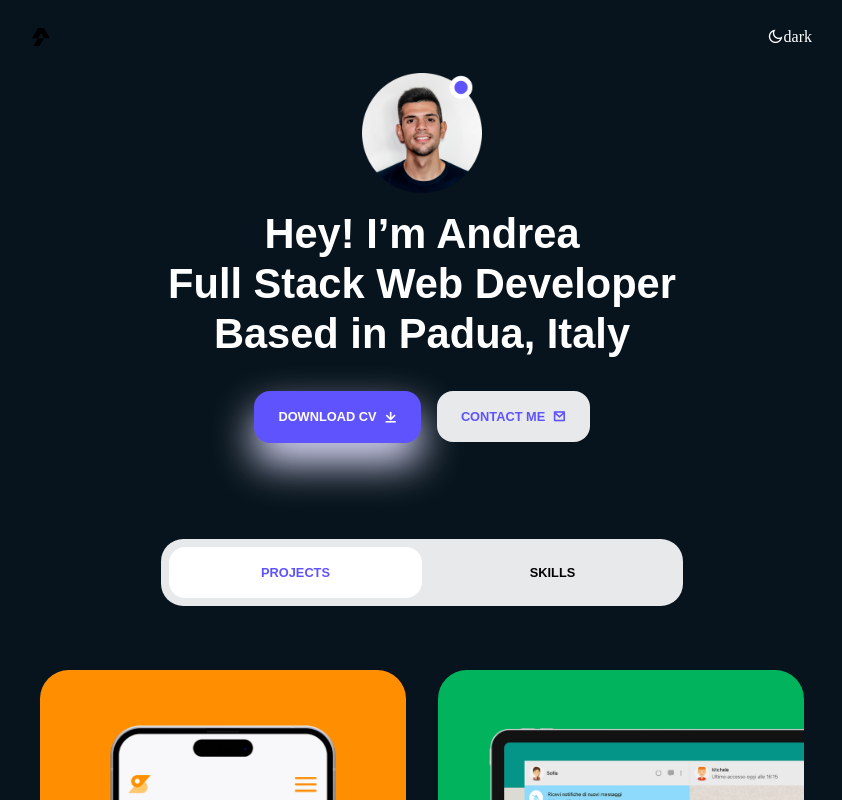
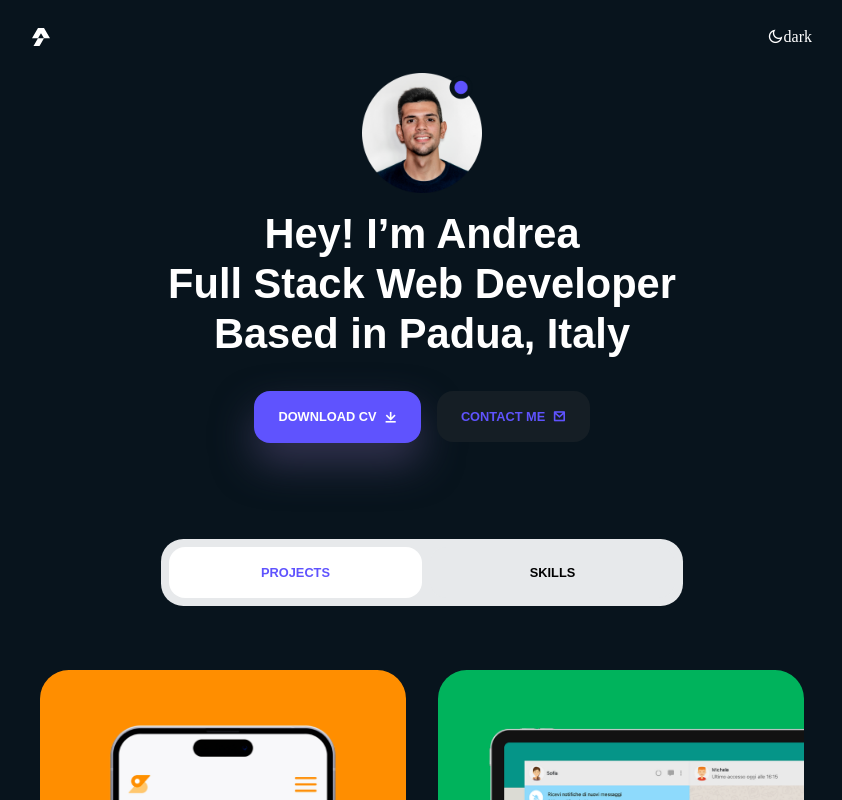
Before and after one commit to andrea-salvalaggio/my-portfolio, a Vue app: page / in a window 1280 px wide. Shown: the top 800 px of the page, without its empty margins (218-1060 px from the left). Built offline with nearby package versions, Linux system fonts and the light colour scheme.

Commit message:
style: :art: Fix header element color in dark mode

```diff
--- a/src/components/Header/HeaderComponent.vue
+++ b/src/components/Header/HeaderComponent.vue
@@ -2,9 +2,9 @@
   <div class="container px-lg-5">
     <div class="row px-md-4 px-lg-5">
       <div class="col-12 d-flex justify-content-between align-items-center py-4 px-5">
-        <div class="logo ps-lg-5">
+        <div class="ps-lg-5">
           <a href="/">
-            <img class="w-50" src="../../assets/img/logo.svg" alt="Personal Logo">
+            <img class="logo w-50" src="../../assets/img/logo.svg" alt="Personal Logo">
           </a>
         </div>
         <div class="icon pe-lg-5">
@@ -12,7 +12,7 @@
         </div>
       </div>
 
-      <HeroComponent/>
+      <HeroComponent :mode="mode"/>
     </div>
   </div>
 </template>
@@ -31,10 +31,15 @@ export default {
 
 <style lang="scss" scoped>
 @import "../../../styles/variables.scss";
+
 .icon {
   &:hover {
     color: $primaryColorBrand;
     cursor: pointer;
   }
 }
+
+.dark .logo{
+  filter: invert(1);
+}
 </style>
--- a/src/components/Header/Hero/HeroComponent.vue
+++ b/src/components/Header/Hero/HeroComponent.vue
@@ -1,7 +1,7 @@
 <template>
   <div>
     <PresentationElement/>
-    <ContactElement/>
+    <ContactElement :mode="mode"/>
   </div>
 </template>
 
--- a/src/components/Header/Section/ContactElement.vue
+++ b/src/components/Header/Section/ContactElement.vue
@@ -19,7 +19,7 @@
 
 <script>
 export default {
-
+  props: ['mode']
 }
 </script>
 
@@ -51,4 +51,15 @@ export default {
 .btn-shadow {
   box-shadow: $primaryColorShadowLight;
 }
+.dark .btn-container {
+  &:nth-child(2) {
+    button {
+      background-color: $secondaryColorBgDark;
+    }
+  }
+}
+
+.dark .btn-shadow{
+  box-shadow: $primaryColorShadowDark;
+}
 </style>
--- a/src/components/Header/Section/PresentationElement.vue
+++ b/src/components/Header/Section/PresentationElement.vue
@@ -1,7 +1,7 @@
 <template>
     <div class="col-12 d-flex flex-column align-items-center justify-content-center">
       <div class="profile-container">
-        <img src="../../../assets/img/profile-pic-light.png" alt="Profile Image">
+        <!-- <img src="../../../assets/img/profile-pic-light.png" alt="Profile Image"> -->
       </div>
       <div class="text-center py-3">
         <h2>Hey! I’m Andrea<br>Full Stack Web Developer<br> Based in Padua, Italy
@@ -20,11 +20,18 @@ export default {
 @import '../../../../styles/variables.scss';
 .profile-container {
   width: 120px;
+  height: 120px;
+  background-image: url(@/assets/img/profile-pic-light.png);
+  background-size: cover;
+  background-repeat: no-repeat;
+}
 
-  img {
-    width: 100%;
-    height: 100%;
-  }
+.dark .profile-container{
+  width: 120px;
+  height: 120px;
+  background-image: url(@/assets/img/profile-pic-dark.png);
+  background-size: cover;
+  background-repeat: no-repeat;
 }
 
 h2 {
--- a/styles/variables.scss
+++ b/styles/variables.scss
@@ -15,6 +15,7 @@ $secondaryColorText: white;
 
 // Shadow
 $primaryColorShadowLight: 0 20px 40px #e2e0ff;
+$primaryColorShadowDark: 0 20px 40px #343351;
 
 // Overlay
 $primaryColorOverlay: rgba(95, 83, 254, .9);
```
